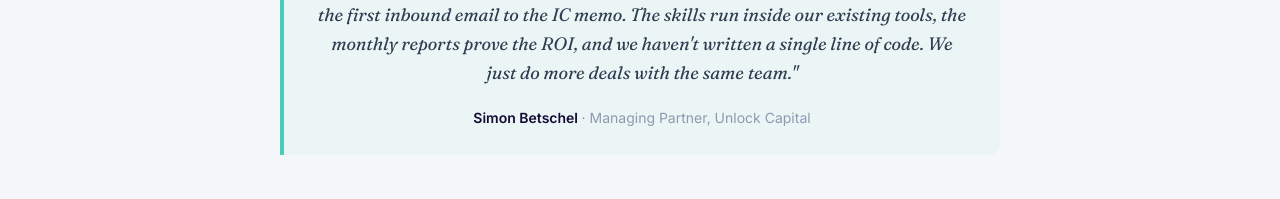
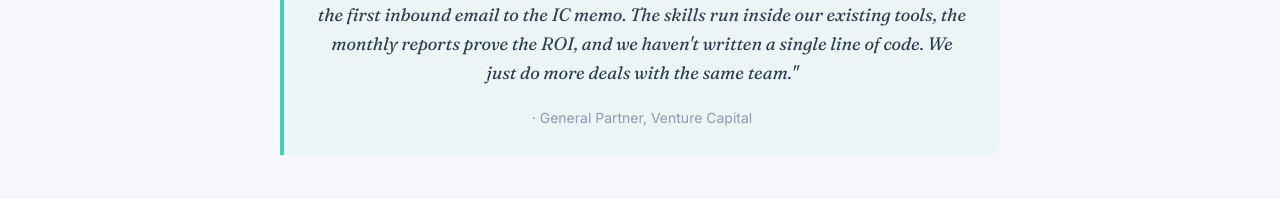
Before and after one commit to unlock-capital/aideploy-website, a plain HTML site: page index.html in a window 1280 px wide. Shown: the part 4511-4710 px from the top of the page. Drawn offline with Linux system fonts and the light colour scheme.

Commit message:
Update index.html

```diff
--- a/index.html
+++ b/index.html
@@ -822,7 +822,7 @@ a:hover { color: var(--teal); }
     </div>
     <div class="proof__quote reveal">
       <blockquote>"AI Deploy didn't give us a chatbot. They rebuilt our entire deal workflow — from the first inbound email to the IC memo. The skills run inside our existing tools, the monthly reports prove the ROI, and we haven't written a single line of code. We just do more deals with the same team."</blockquote>
-      <cite>Simon Betschel <span>· Managing Partner, Unlock Capital</span></cite>
+      <cite> <span>· General Partner, Venture Capital</span></cite>
     </div>
   </div>
 </section>
```
